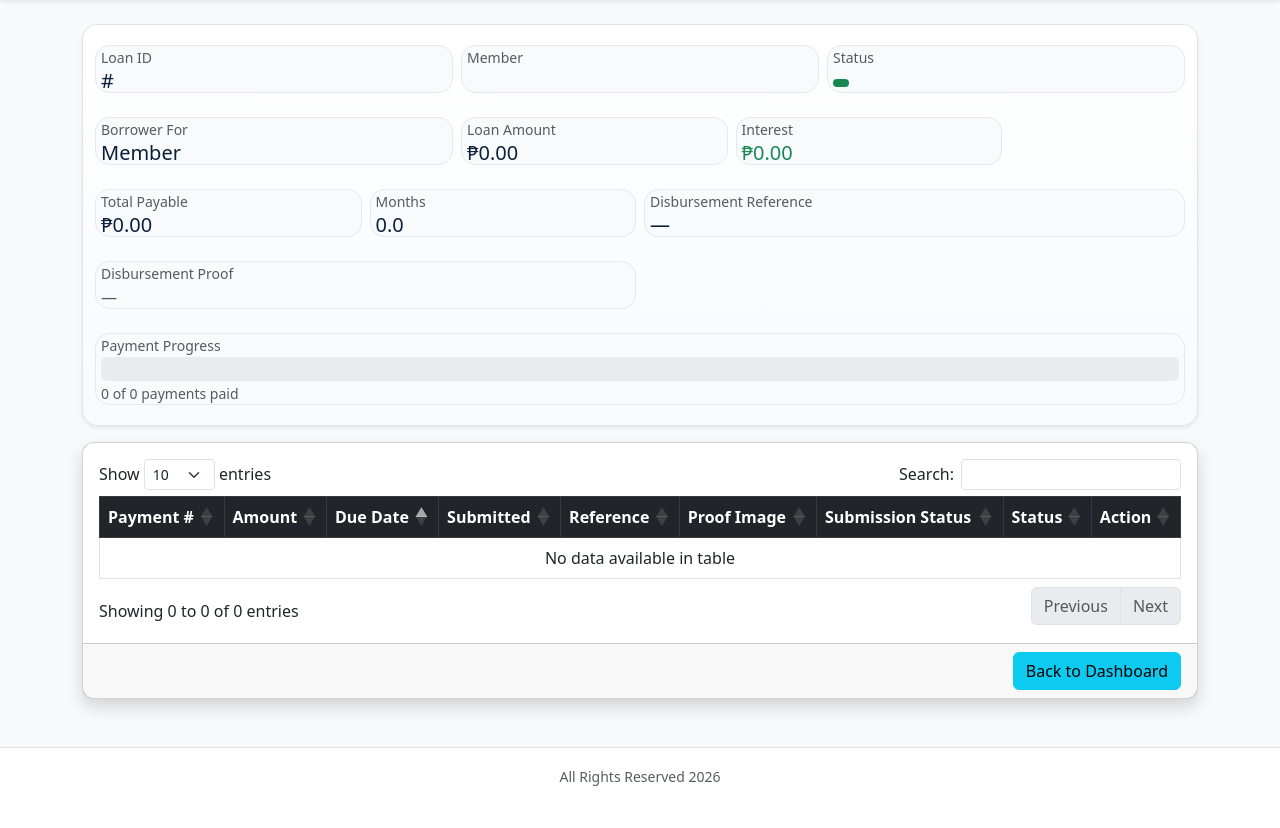
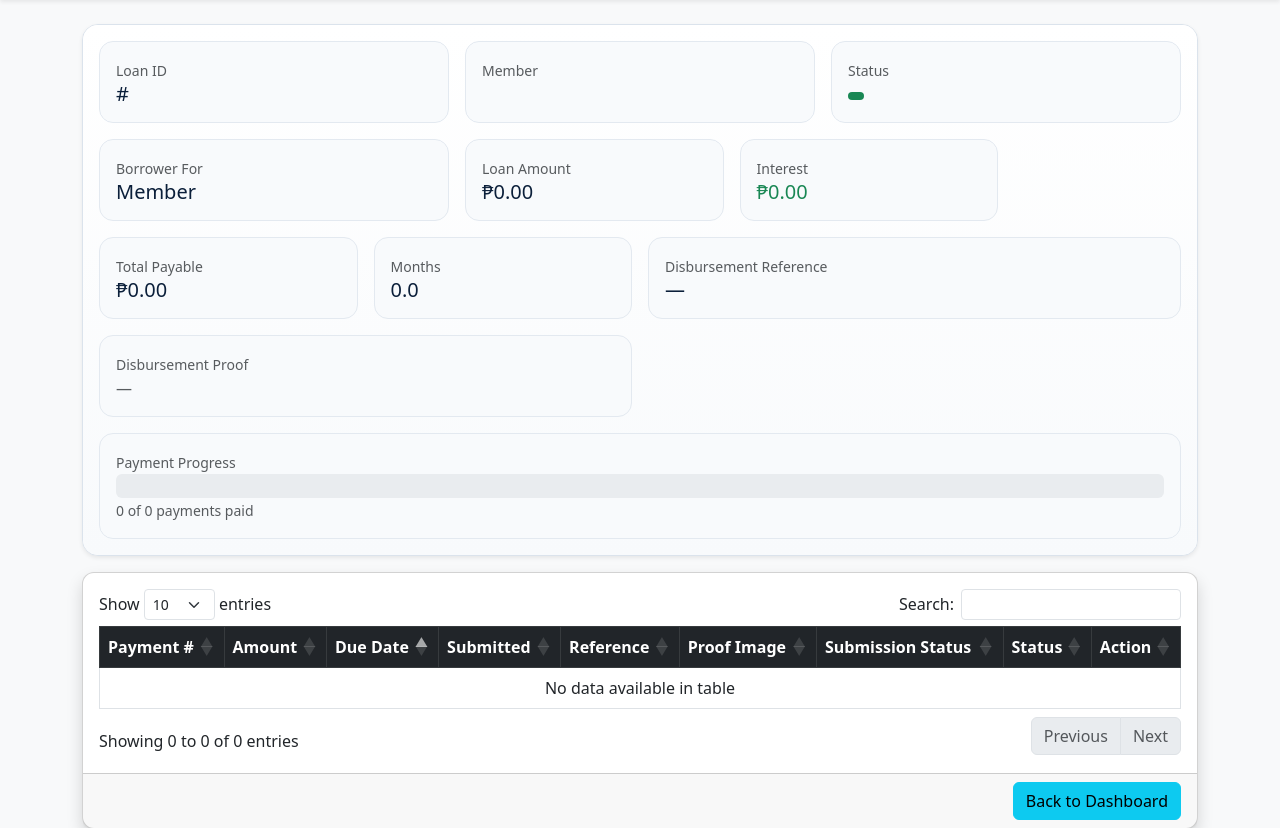
Before and after one commit to boybilis/coop, a PHP site: page /loan_view.php in a window 1280 px wide. Shown: the part 56-884 px from the top of the page. Before the commit the page ends 842 px from the top, so only its background shows below. Run offline with PHP 8.4, Linux system fonts and the light colour scheme; a user stored in the database is signed in; data comes from the database, SQL or seed files in the repository; data that the repository does not hold is empty; some libraries are stand-ins or nearby versions.

Commit message:
update 7 20

```diff
--- a/assets/css/theme.css
+++ b/assets/css/theme.css
@@ -377,32 +377,16 @@
 .admin-loan-summary .card-body > p,
 .admin-loan-summary .card-body > .mb-3,
 .member-loan-summary .row > [class*="col-"] {
-    padding: .25rem .625rem;
-}
-
-.member-loan-summary .row > [class*="col-"] > small,
-.member-loan-summary .row > [class*="col-"] > h5,
-.member-loan-summary .row > [class*="col-"] > .h5,
-.member-loan-summary .row > [class*="col-"] > .badge,
-.member-loan-summary .row > [class*="col-"] > .progress,
-.member-loan-summary .row > [class*="col-"] > a,
-.member-loan-summary .row > [class*="col-"] > span {
-    position: relative;
-    z-index: 1;
-}
-
-.member-loan-summary .row > [class*="col-"]::before {
-    content: "";
-    display: block;
-    position: absolute;
-    inset: .25rem;
+    padding: 1rem !important;
     background: #f8fafc;
     border: 1px solid #e3e9f0;
     border-radius: .875rem;
 }
 
 .member-loan-summary .row > [class*="col-"] {
-    position: relative;
+    width: auto !important;
+    max-width: none !important;
+    flex: none !important;
 }
 
 .admin-loan-summary .card-body > p {
@@ -422,6 +406,17 @@
     margin-bottom: 0;
 }
 
+.member-loan-summary .row.g-3 {
+    display: grid;
+    grid-template-columns: 1fr;
+    gap: 1rem;
+    margin: 0;
+}
+
+.member-loan-summary .row.g-3 > [class*="col-"] {
+    margin: 0;
+}
+
 @media (min-width: 768px) {
     .admin-loan-summary .card-body {
         display: block;
@@ -435,6 +430,28 @@
     .admin-loan-summary .card-body > p:nth-of-type(2),
     .admin-loan-summary .card-body > p:nth-of-type(7) {
         grid-column: span 2;
+    }
+}
+
+@media (min-width: 768px) {
+    .member-loan-summary .row.g-3 {
+        grid-template-columns: repeat(12, minmax(0, 1fr));
+    }
+
+    .member-loan-summary .row.g-3 > .col-md-3 {
+        grid-column: span 3;
+    }
+
+    .member-loan-summary .row.g-3 > .col-md-4 {
+        grid-column: span 4;
+    }
+
+    .member-loan-summary .row.g-3 > .col-md-6 {
+        grid-column: span 6;
+    }
+
+    .member-loan-summary .row.g-3 > .col-12 {
+        grid-column: span 12;
     }
 }
 
--- a/loan_view.php
+++ b/loan_view.php
@@ -65,7 +65,7 @@ $res = $stmt->get_result();
 
 <link href="https://cdn.jsdelivr.net/npm/bootstrap@5.3.0/dist/css/bootstrap.min.css" rel="stylesheet">
 <link rel="stylesheet" href="assets/css/mobile.css">
-<link rel="stylesheet" href="assets/css/theme.css?v=20260720-ui">
+<link rel="stylesheet" href="assets/css/theme.css?v=20260720-loangrid">
 
 <link rel="stylesheet" href="https://cdn.datatables.net/1.13.6/css/dataTables.bootstrap5.min.css">
 
--- a/member_loan_view.php
+++ b/member_loan_view.php
@@ -70,7 +70,7 @@ $payments = $paymentsStmt->get_result();
 <title>My Loan Details</title>
 <link href="https://cdn.jsdelivr.net/npm/bootstrap@5.3.0/dist/css/bootstrap.min.css" rel="stylesheet">
 <link rel="stylesheet" href="assets/css/mobile.css">
-<link rel="stylesheet" href="assets/css/theme.css?v=20260720-ui">
+<link rel="stylesheet" href="assets/css/theme.css?v=20260720-loangrid">
 <link rel="stylesheet" href="https://cdn.datatables.net/1.13.6/css/dataTables.bootstrap5.min.css">
 </head>
 
```
